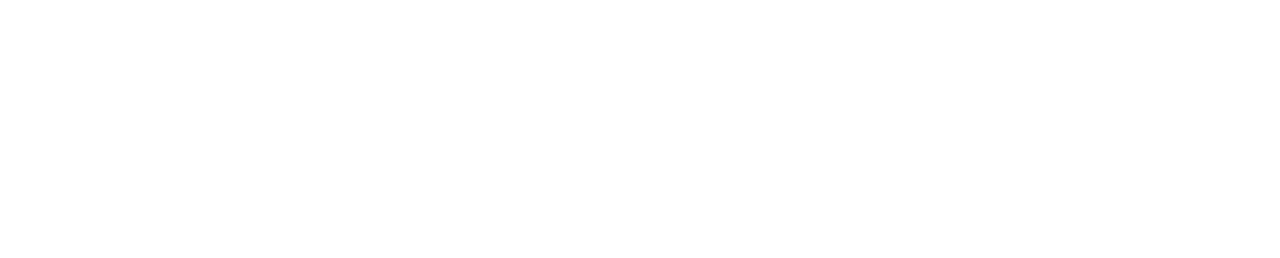
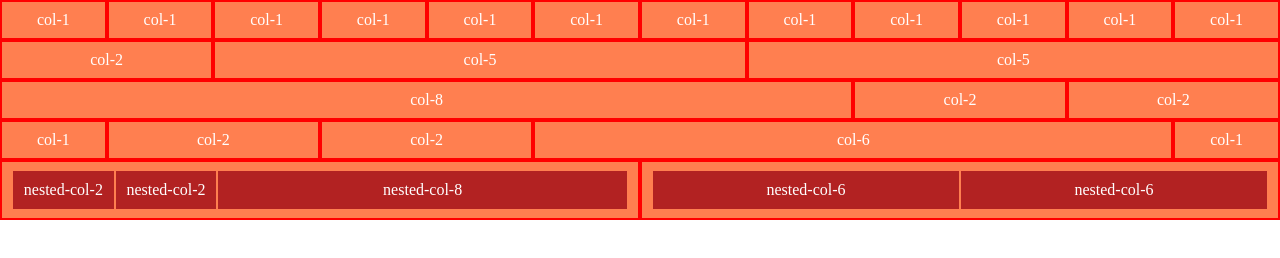
Before and after one commit to Fede180600/html-css-12bool, a plain HTML site: page index.html in a window 1280 px wide. Drawn offline with Linux system fonts and the light colour scheme.

Commit message:
first-ex-done

```diff
--- a/css/12bool.css
+++ b/css/12bool.css
@@ -0,0 +1,76 @@
+/* RESET */
+* {
+    margin: 0;
+    padding: 0;
+    box-sizing: border-box;
+}
+
+.container-fluid {
+    width: 100%;
+}
+
+.row {
+    height: 40px;
+    display: flex;
+    flex-wrap: wrap;
+}
+
+.row-large {
+    height: 60px;
+    display: flex;
+    flex-wrap: wrap;
+}
+
+.col {
+    height: 100%;
+    display: flex;
+    justify-content: center;
+    align-items: center;
+}
+
+.nested-col {
+    height: 40px;
+    display: flex;
+    justify-content: center;
+    align-items: center;
+}
+
+.col-1 {
+    flex-basis: calc((100% / 12) * 1);
+}
+
+.col-2 {
+    flex-basis: calc((100% / 12) * 2);
+}
+
+.col-3 {
+    flex-basis: calc((100% / 12) * 3);
+}
+.col-4 {
+    flex-basis: calc((100% / 12) * 4);
+}
+
+.col-5 {
+    flex-basis: calc((100% / 12) * 5);
+}
+.col-6 {
+    flex-basis: calc((100% / 12) * 6);
+}
+.col-7 {
+    flex-basis: calc((100% / 12) * 7);
+}
+.col-8 {
+    flex-basis: calc((100% / 12) * 8);
+}
+.col-9 {
+    flex-basis: calc((100% / 12) * 9);
+}
+.col-10 {
+    flex-basis: calc((100% / 12) * 10);
+}
+.col-11 {
+    flex-basis: calc((100% / 12) * 11);
+}
+.col-12 {
+    flex-basis: calc((100% / 12) * 12);
+}
--- a/css/style.css
+++ b/css/style.css
@@ -0,0 +1,18 @@
+.container-fluid {
+    background-color: blueviolet;
+}
+
+.col {
+    background-color: coral;
+    color: white;
+    border: 2px solid red;
+}
+
+.nested-col {
+    background-color: firebrick;
+    border: 1px solid coral;
+}
+
+.padding-10 {
+    padding: 10px;
+}
--- a/index.html
+++ b/index.html
@@ -9,6 +9,54 @@
     <link rel="stylesheet" href="css/style.css">
 </head>
 <body>
+    <div class="container-fluid">
 
+        <div class="row">
+            <div class="col col-1">col-1</div>
+            <div class="col col-1">col-1</div>
+            <div class="col col-1">col-1</div>
+            <div class="col col-1">col-1</div>
+            <div class="col col-1">col-1</div>
+            <div class="col col-1">col-1</div>
+            <div class="col col-1">col-1</div>
+            <div class="col col-1">col-1</div>
+            <div class="col col-1">col-1</div>
+            <div class="col col-1">col-1</div>
+            <div class="col col-1">col-1</div>
+            <div class="col col-1">col-1</div>
+        </div>
+
+        <div class="row">
+            <div class="col col-2">col-2</div>
+            <div class="col col-5">col-5</div>
+            <div class="col col-5">col-5</div>
+        </div>
+
+        <div class="row">
+            <div class="col col-8">col-8</div>
+            <div class="col col-2">col-2</div>
+            <div class="col col-2">col-2</div>
+        </div>
+
+        <div class="row">
+            <div class="col col-1">col-1</div>
+            <div class="col col-2">col-2</div>
+            <div class="col col-2">col-2</div>
+            <div class="col col-6">col-6</div>
+            <div class="col col-1">col-1</div>
+        </div>
+
+        <div class="row-large">
+            <div class="col col-6 padding-10">
+                <div class="nested-col col-2">nested-col-2</div>
+                <div class="nested-col col-2">nested-col-2</div>
+                <div class="nested-col col-8">nested-col-8</div>
+            </div>
+            <div class="col col-6 padding-10">
+                <div class="nested-col col-6">nested-col-6</div>
+                <div class="nested-col col-6">nested-col-6</div>
+            </div>
+        </div>
+    </div>
 </body>
 </html>
```
